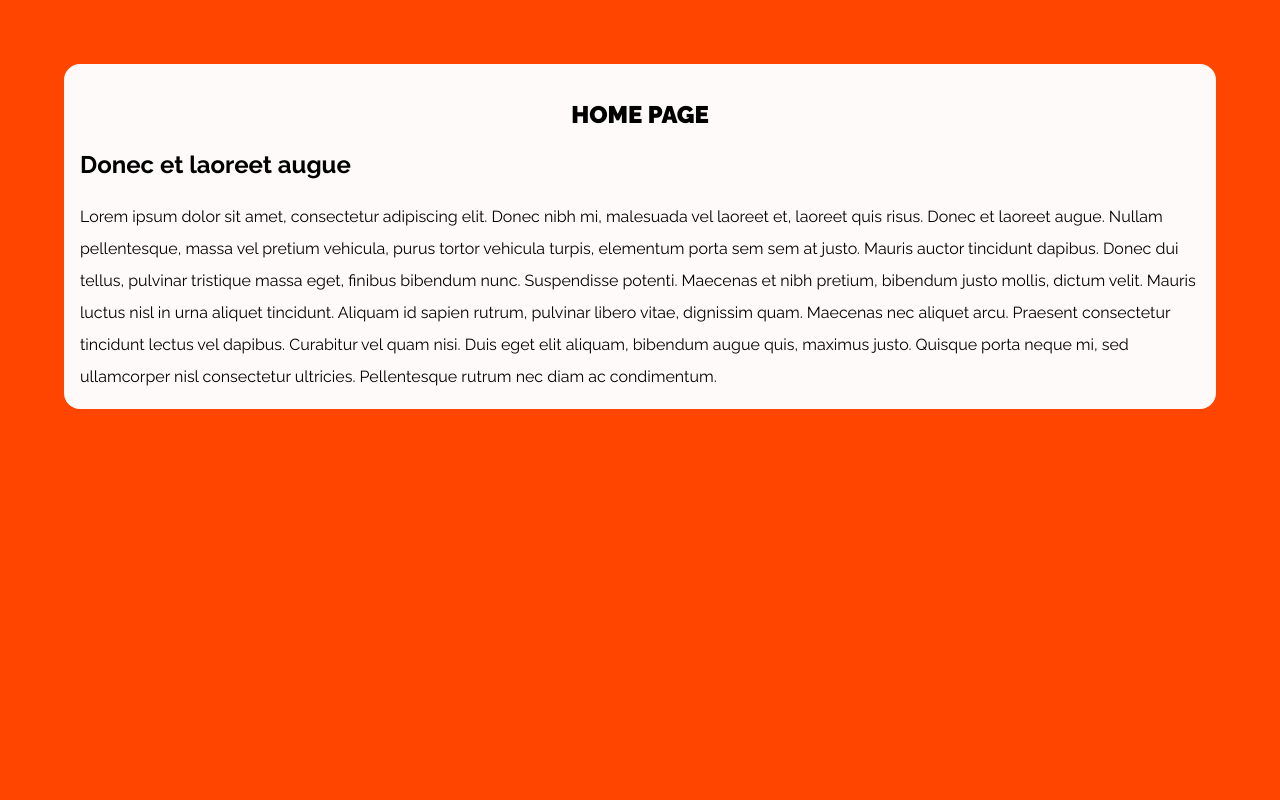
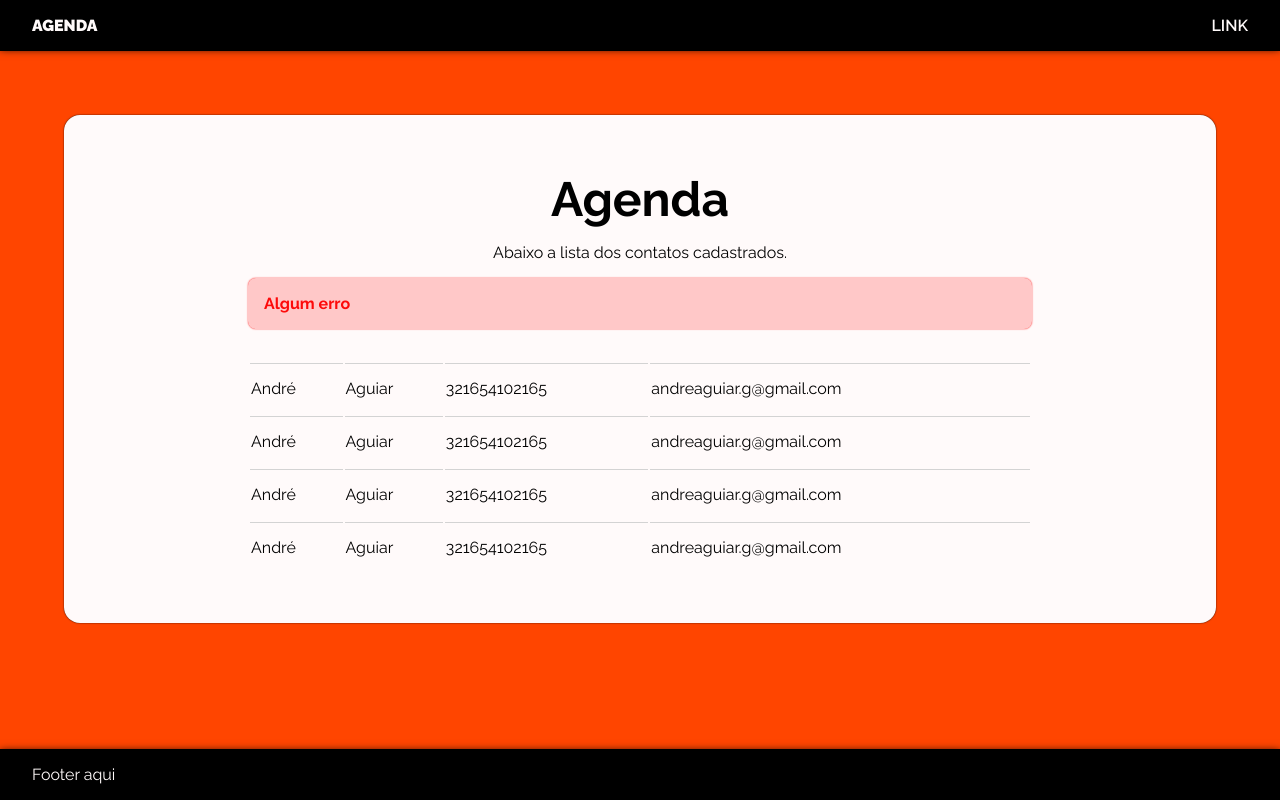
Before and after one commit to AndrehAguiar/Agenda, a Node server app: page / in a window 1280 px wide. Run offline with Node 20, Linux system fonts and the light colour scheme; some libraries are stand-ins or nearby versions.

Commit message:
add home table

```diff
--- a/package.json
+++ b/package.json
@@ -1,5 +1,5 @@
 {
-  "name": "appnode",
+  "name": "agenda",
   "version": "1.0.0",
   "description": "Projeto criado no Curso de JavaScript e TypeScript do básico ao avançado 2020 - https://www.udemy.com/share/1026xaBUUfdFpRRng=/",
   "main": "server.js",
--- a/src/controllers/ctrlHome.js
+++ b/src/controllers/ctrlHome.js
@@ -1,9 +1,5 @@
 exports.homePage = (req, res) => {
-    res.render('index', {
-        titulo: 'Home page',
-        subtitulo: 'Donec et laoreet augue',
-        content: 'Lorem ipsum dolor sit amet, consectetur adipiscing elit. Donec nibh mi, malesuada vel laoreet et, laoreet quis risus. Donec et laoreet augue. Nullam pellentesque, massa vel pretium vehicula, purus tortor vehicula turpis, elementum porta sem sem at justo. Mauris auctor tincidunt dapibus. Donec dui tellus, pulvinar tristique massa eget, finibus bibendum nunc. Suspendisse potenti. Maecenas et nibh pretium, bibendum justo mollis, dictum velit. Mauris luctus nisl in urna aliquet tincidunt. Aliquam id sapien rutrum, pulvinar libero vitae, dignissim quam. Maecenas nec aliquet arcu. Praesent consectetur tincidunt lectus vel dapibus. Curabitur vel quam nisi. Duis eget elit aliquam, bibendum augue quis, maximus justo. Quisque porta neque mi, sed ullamcorper nisl consectetur ultricies. Pellentesque rutrum nec diam ac condimentum.',
-    });
+    res.render('index');
 };
 
 exports.homePost = (req, res) => {
--- a/src/views/includes/footer.ejs
+++ b/src/views/includes/footer.ejs
@@ -1,4 +1,4 @@
+<footer class="footer">
+    Footer aqui
+</footer>
 <script src="./assets/js/bundle.js"></script>
-</body>
-
-</html>
--- a/src/views/includes/head.ejs
+++ b/src/views/includes/head.ejs
@@ -1,10 +1,5 @@
-<!DOCTYPE html>
-<html lang="pt-BR">
-
 <head>
     <meta charset="UTF-8">
     <meta name="viewport" content="width=device-width, initial-scale=1.0">
     <title>Template Express</title>
 </head>
-
-<body>
--- /dev/null
+++ b/src/views/includes/menu.ejs
@@ -0,0 +1,5 @@
+<menu class="menu">
+    Agenda
+    <nav class="navBar">Link</nav>
+
+</menu>
--- a/src/views/index.ejs
+++ b/src/views/index.ejs
@@ -1,23 +1,43 @@
-<!--<#%- include('includes/head') %>-->
 <!DOCTYPE html>
 <html lang="pt-BR">
-
-<head>
-    <meta charset="UTF-8">
-    <meta name="viewport" content="width=device-width, initial-scale=1.0">
-    <title>Template Express</title>
-</head>
+<%- include('includes/head'); %>
 
 <body>
+    <%- include('includes/menu'); %>
     <section class="container">
-        <h1><%= titulo %></h1>
-        <article class="content">
-            <h2> <%= subtitulo %></h2>
-            <%= content %>
-        </article>
+        <h1>Agenda</h1>
+        <p class="txtCenter">Abaixo a lista dos contatos cadastrados.</p>
+        <div class="alert dangerAlert">Algum erro</div>
+        <div class="table"></div>
+        <table>
+            <tr>
+                <td>André</td>
+                <td>Aguiar</td>
+                <td>321654102165</td>
+                <td>andreaguiar.g@gmail.com</td>
+            </tr>
+            <tr>
+                <td>André</td>
+                <td>Aguiar</td>
+                <td>321654102165</td>
+                <td>andreaguiar.g@gmail.com</td>
+            </tr>
+            <tr>
+                <td>André</td>
+                <td>Aguiar</td>
+                <td>321654102165</td>
+                <td>andreaguiar.g@gmail.com</td>
+            </tr>
+            <tr>
+                <td>André</td>
+                <td>Aguiar</td>
+                <td>321654102165</td>
+                <td>andreaguiar.g@gmail.com</td>
+            </tr>
+        </table>
     </section>
-    <script src="./assets/js/bundle.js"></script>
+    <%- include('includes/footer'); %>
+
 </body>
 
 </html>
-<!--<#%- include('include/footer') %>-->
```
Also changed, not shown: frontend/assets/css/style.css (+62 -0 lines), src/views/error.ejs (+5 -8 lines), public/assets/js/bundle.js, 2 other files.
